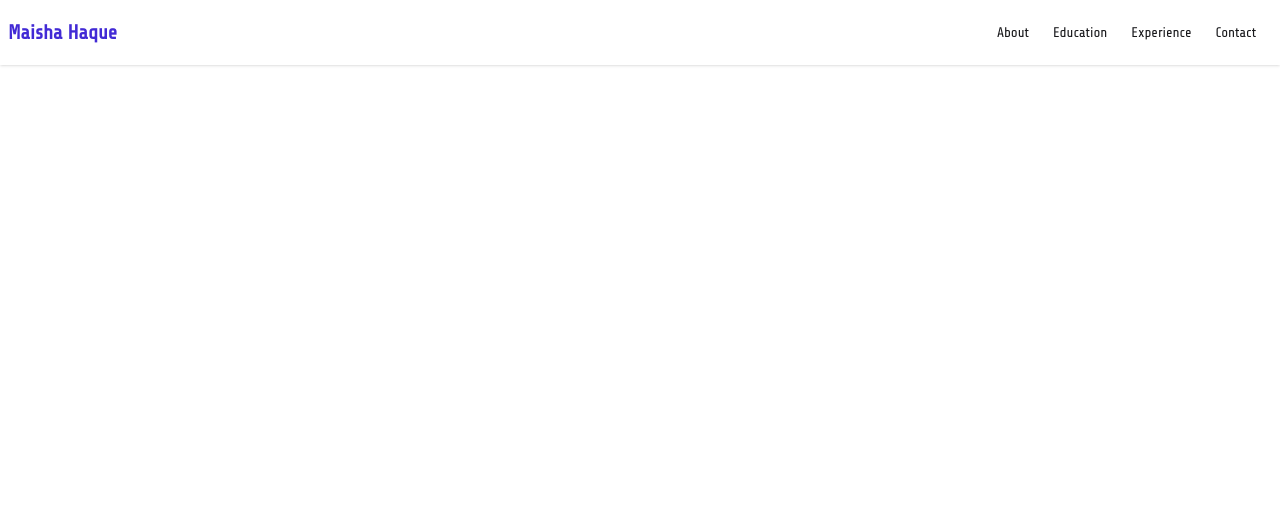
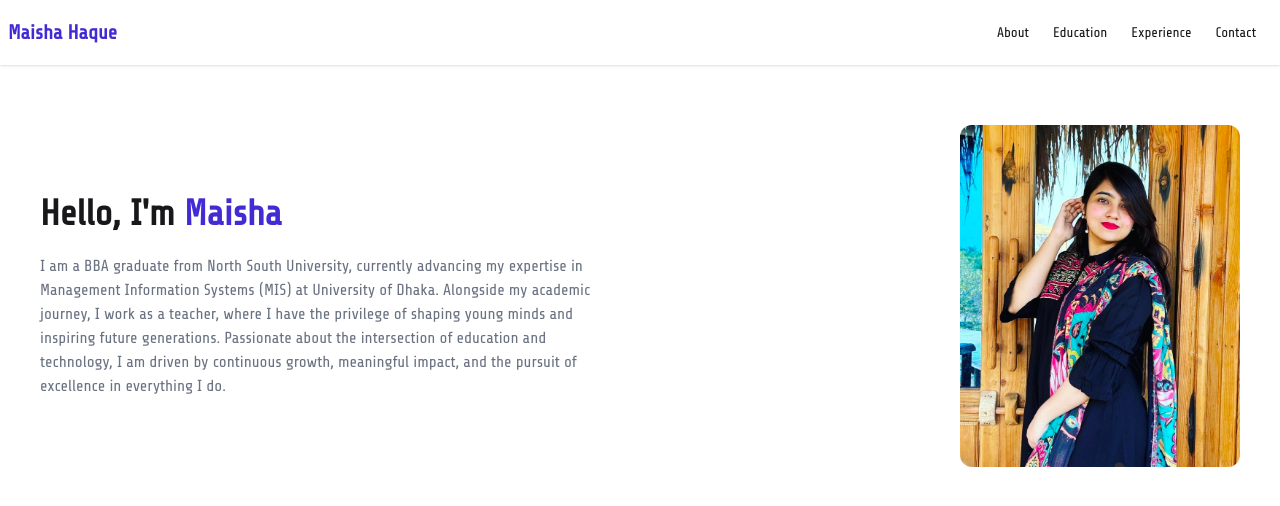
Before and after one commit to parvez-nur-shadhin/maisha-haque, a React (Vite) app: page / in a window 1280 px wide. Shown: the top 506 px of the page. Built offline with nearby package versions, Linux system fonts and the light colour scheme.

Commit message:
Banner Section Completed

```diff
--- a/package.json
+++ b/package.json
@@ -11,8 +11,11 @@
   },
   "dependencies": {
     "@tailwindcss/vite": "^4.2.2",
+    "framer-motion": "^12.38.0",
     "react": "^19.2.4",
+    "react-awesome-reveal": "^4.3.1",
     "react-dom": "^19.2.4",
+    "react-type-animation": "^3.2.0",
     "tailwindcss": "^4.2.2"
   },
   "devDependencies": {
--- a/src/App.css
+++ b/src/App.css
@@ -0,0 +1,12 @@
+.fade-in {
+  opacity: 0;
+  transform: translateY(20px);
+  animation: fadeIn 1s ease-in-out forwards;
+}
+
+@keyframes fadeIn {
+  to {
+    opacity: 1;
+    transform: translateY(0);
+  }
+}
--- a/src/App.jsx
+++ b/src/App.jsx
@@ -1,10 +1,11 @@
-import Navbar from "./assets/Components/Navbar/Navbar"
-
+import Navbar from "./Components/Navbar/Navbar";
+import Banner from "./Components/Banner/Banner"
 function App() {
 
   return (
     <>
       <Navbar />
+      <Banner />
     </>
   )
 }
--- /dev/null
+++ b/src/Components/Banner/Banner.jsx
@@ -0,0 +1,29 @@
+import React from "react";
+import BannerIMG from "../../assets/maisha-haque.jpg";
+import { Fade } from "react-awesome-reveal";
+
+const Banner = () => {
+  return (
+    <div id="about" className="max-w-300 mx-auto flex justify-between items-center mt-15">
+      <div className="space-y-5 fade-in duration-700">
+        <h1 className="text-4xl font-bold">
+          Hello, I'm <span className="text-primary">Maisha</span>
+        </h1>
+        <p className="text-gray-500 text-md max-w-xl">
+          I am a BBA graduate from North South University, currently advancing
+          my expertise in Management Information Systems (MIS) at University of
+          Dhaka. Alongside my academic journey, I work as a teacher, where I
+          have the privilege of shaping young minds and inspiring future
+          generations. Passionate about the intersection of education and
+          technology, I am driven by continuous growth, meaningful impact, and
+          the pursuit of excellence in everything I do.
+        </p>
+      </div>
+      <div className="">
+        <img className="max-w-70 rounded-xl transform hover:scale-110 duration-500 cursor-pointer" src={BannerIMG} alt="" />
+      </div>
+    </div>
+  );
+};
+
+export default Banner;
```
Also changed, not shown: src/Components/Navbar/Navbar.jsx (renamed from src/assets/Components/Navbar/Navbar.jsx), src/assets/maisha-haque.jpg (added), 1 other file (tests, documents, lock files or other folders).
